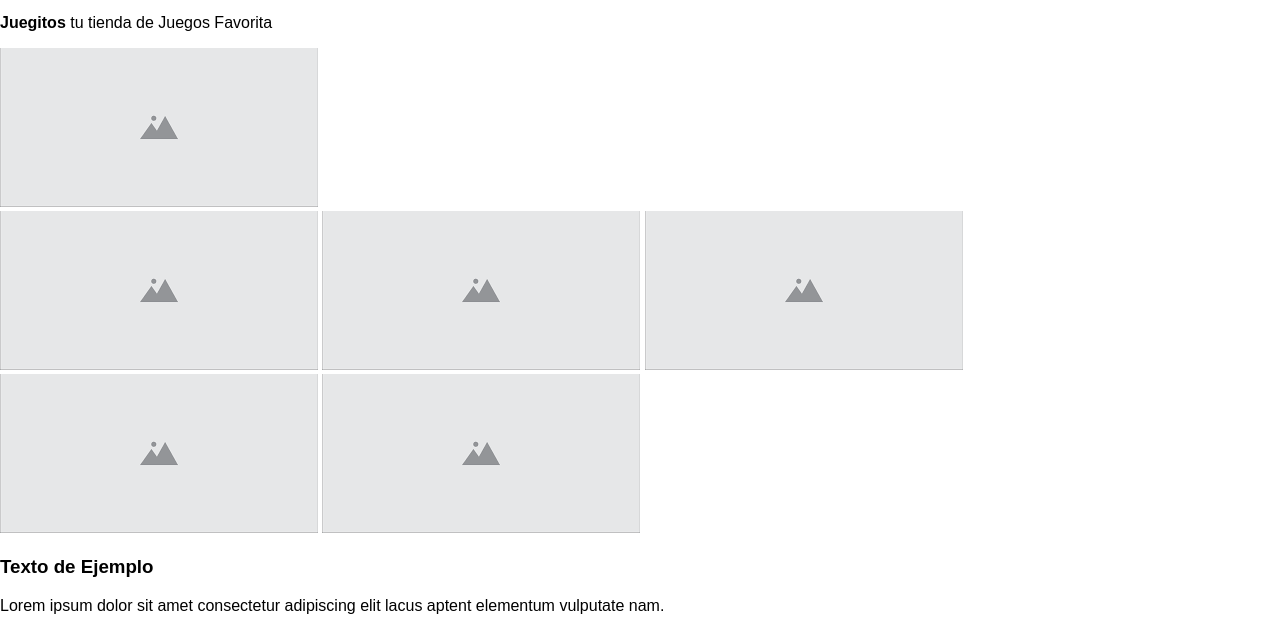
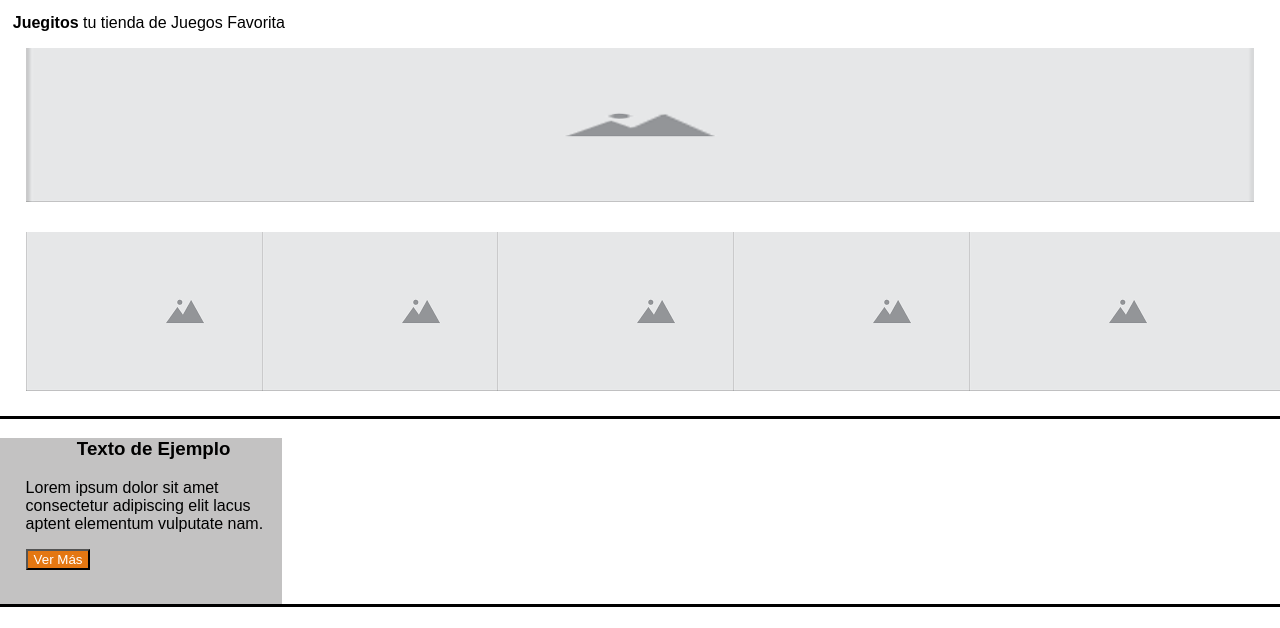
Before and after one commit to unjuannito/Jueguitos, a plain HTML site: page index.html in a window 1280 px wide. Shown: the part 169-797 px from the top of the page. Drawn offline with Linux system fonts and the light colour scheme.

Commit message:
Update styles.css

```diff
--- a/styles.css
+++ b/styles.css
@@ -42,6 +42,51 @@ header :last-child {margin-right: 1vw;}
 }
 
 
+/* Cuerpo */
+#slogan{
+    margin-left: 1%;
+}
+
+#banner{
+    margin-left: 2%;
+    margin-right: 2%;
+    width: 96%;
+    height: 12vw;
+}
+
+#offers{
+    display: grid;
+    grid-template-columns: repeat(5, 19.2%);
+    margin: 2%;
+    margin-right: 2%;
+}
+
+#featured{
+    border-style: solid;
+    border-color: black;
+    border-bottom: 0px;
+    border-left: 0px;
+    border-right: 0px;
+
+}
+
+#productsTitle{
+    background-color: rgb(195, 194, 194);
+    width: 20%;
+    padding-left: 2%;
+    padding-bottom: 1%;
+    padding-top: 0%;
+    height: 12vw;
+}
+
+#productsTitle h3{
+    text-align: center;
+}
+
+#productsTitle button{
+    color: white;
+    background-color: #E47712;
+}
 
 
 /* Navegación */
@@ -60,6 +105,7 @@ nav :first-child{padding-left: 1vw;}
 footer {
     left: 0;
     margin: 0;
+    padding-top: 2%;
     display: grid;
     grid-template-columns: repeat(5 , 20vw);
     border-top: 3px black solid;
```
